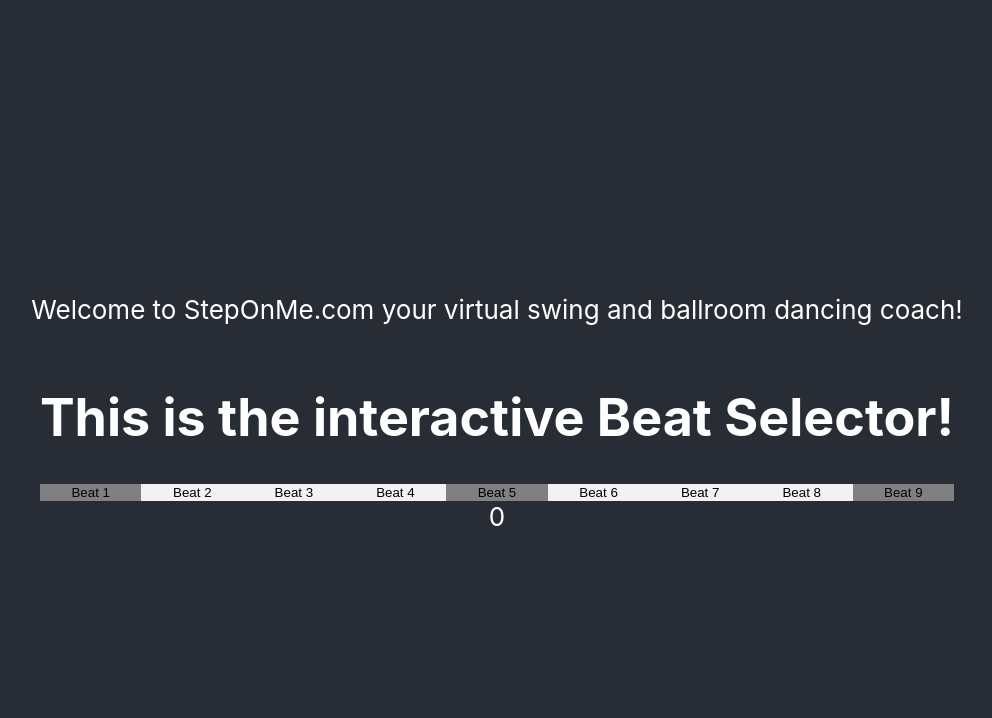
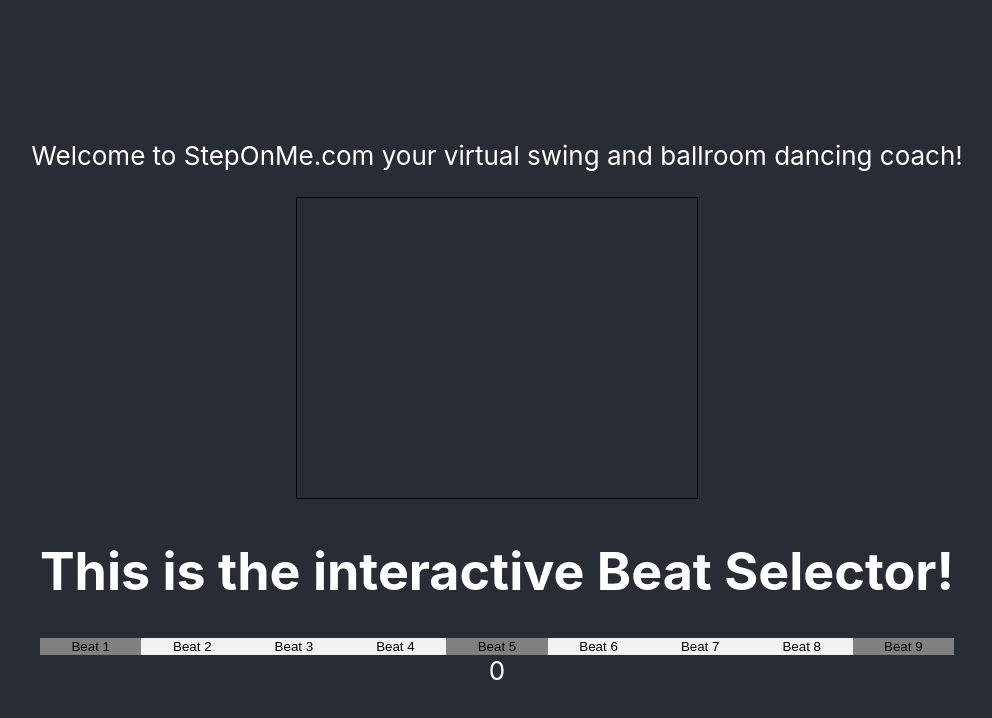
Before and after one commit to arcticpolarbear/step-on-me, a React (Create React App) app: page / in a window 1280 px wide. Shown: the top 718 px of the page, without its empty margins (143-1135 px from the left). Built offline with nearby package versions, Linux system fonts and the light colour scheme.

Commit message:
create PlacementGrid component

```diff
--- a/src/components/coach/PlacementGrid.tsx
+++ /dev/null
@@ -1,3 +0,0 @@
-import React,{ useState } from 'react'
-import { PlacementGridProps } from '../../../interfaces/coach';
-import './styles/PlacementGrid.css'
--- a/src/components/coach/ui/Coach.tsx
+++ b/src/components/coach/ui/Coach.tsx
@@ -1,5 +1,6 @@
 import { useState } from "react";
 import { BeatSelectorProps } from "../../../interfaces/coach-interfaces";
+import PlacementGrid from "./PlacementGrid";
 import BeatSelector from "./BeatSelector"
 import StepDisplay from "./StepDisplay"
 
@@ -14,6 +15,10 @@
     //displays steps for current selected beat
     const [currentBeat, setCurrentBeat] = useState(0);
 
+    //set size of PlacementGrid component
+    const[canvasSize, setCanvasSize] = useState({width: 400, height: 300})
+
+
     const selectBeat = (key: number) => {
         setCurrentBeat(key)
     };
@@ -21,6 +26,7 @@
     return(
         <div>
             {/* temporary values passed as prop */}
+            <PlacementGrid width={canvasSize.width} height={canvasSize.height}/>
             <BeatSelector pattern={tempPattern} selectBeat={selectBeat}/>
             <StepDisplay currentBeat={currentBeat} selectBeat={selectBeat}/>
         </div>
--- /dev/null
+++ b/src/components/coach/ui/PlacementGrid.tsx
@@ -0,0 +1,13 @@
+import React,{ useState } from 'react'
+import { PlacementGridProps } from '../../../interfaces/coach-interfaces';
+import './styles/PlacementGrid.css'
+
+const PlacementGrid:React.FC<PlacementGridProps> = ({width, height}) => {
+
+  return(
+    <canvas id='placement-grid' width={width} height={height}>
+    </canvas>
+  )
+};
+
+export default PlacementGrid
--- /dev/null
+++ b/src/components/coach/ui/styles/PlacementGrid.css
@@ -0,0 +1,3 @@
+#placement-grid {
+  border: 1px solid black;
+}
--- a/src/interfaces/coach-interfaces.ts
+++ b/src/interfaces/coach-interfaces.ts
@@ -19,3 +19,8 @@
     currentBeat: number;
     selectBeat: (key: number) => void;
 }
+
+export interface PlacementGridProps {
+    width: number;
+    height: number
+}
```
